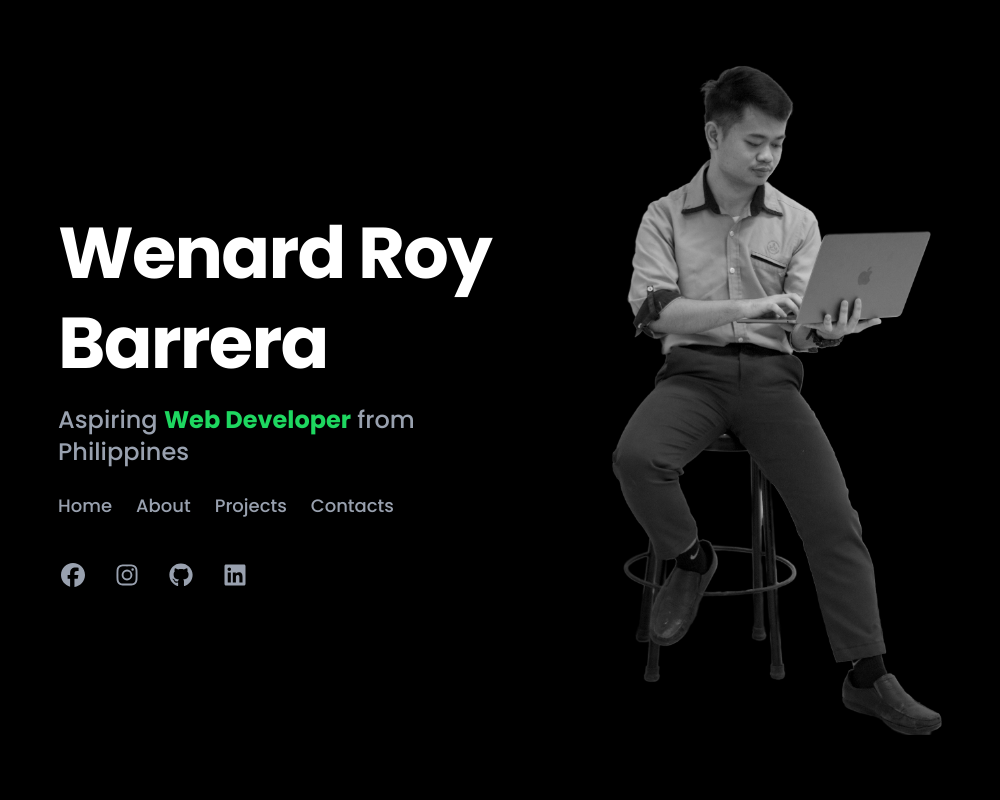
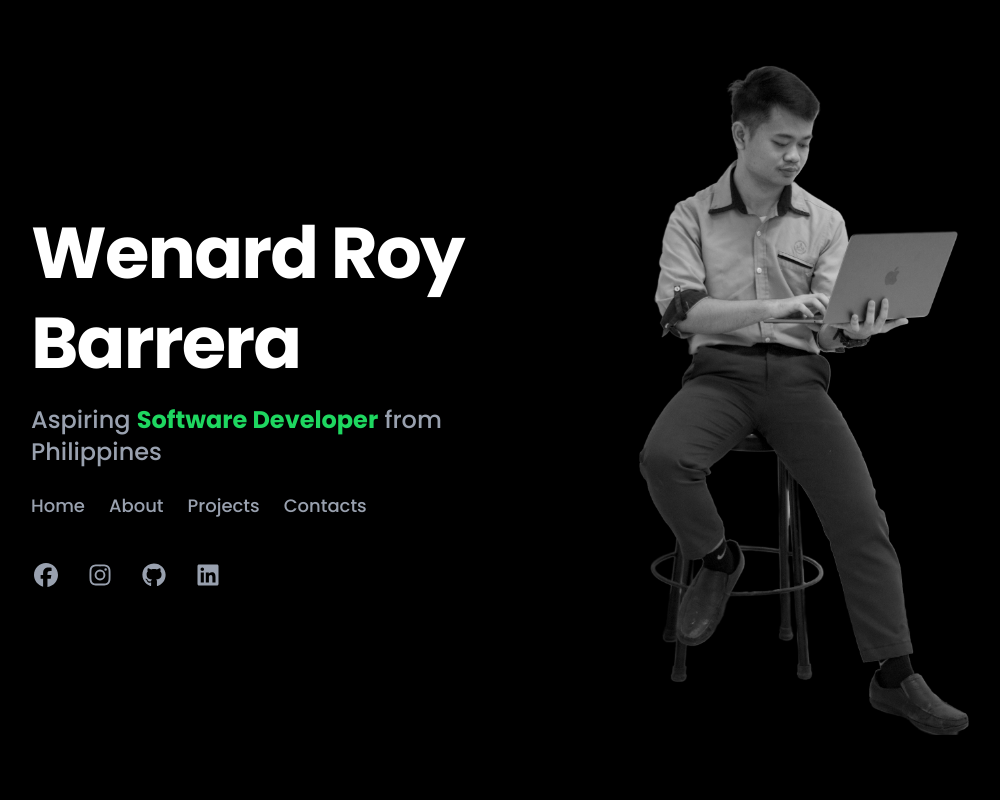
Before and after one commit to Kr1stik/Web_Portfolio, a React (Vite) app: page / in a window 1280 px wide. Shown: the top 800 px of the page, without its empty margins (110-1110 px from the left). Built offline with nearby package versions, Linux system fonts and the light colour scheme.

Commit message:
Change title

```diff
--- a/index.html
+++ b/index.html
@@ -7,7 +7,7 @@
     <link rel="preconnect" href="https://fonts.gstatic.com" crossorigin>
     <link href="https://fonts.googleapis.com/css2?family=Poppins:wght@300;400;500;600;700&display=swap" rel="stylesheet">
     <meta name="viewport" content="width=device-width, initial-scale=1.0" />
-    <title>Portfolio</title>
+    <title>Kr1stik Portfolio</title>
   </head>
   <body>
     <div id="root"></div>
--- a/src/components/sections/home.jsx
+++ b/src/components/sections/home.jsx
@@ -22,7 +22,7 @@ export const Home = ({ setActiveSection }) => {
             </h1>
 
             <p className="text-xl md:text-2xl text-gray-400 mb-6 font-medium">
-              Aspiring <span className="text-[#1ed760] font-bold">Web Developer</span> from Philippines
+              Aspiring <span className="text-[#1ed760] font-bold">Software Developer</span> from Philippines
             </p>
 
             <div className="flex justify-center md:justify-start space-x-6 mb-10">
```
